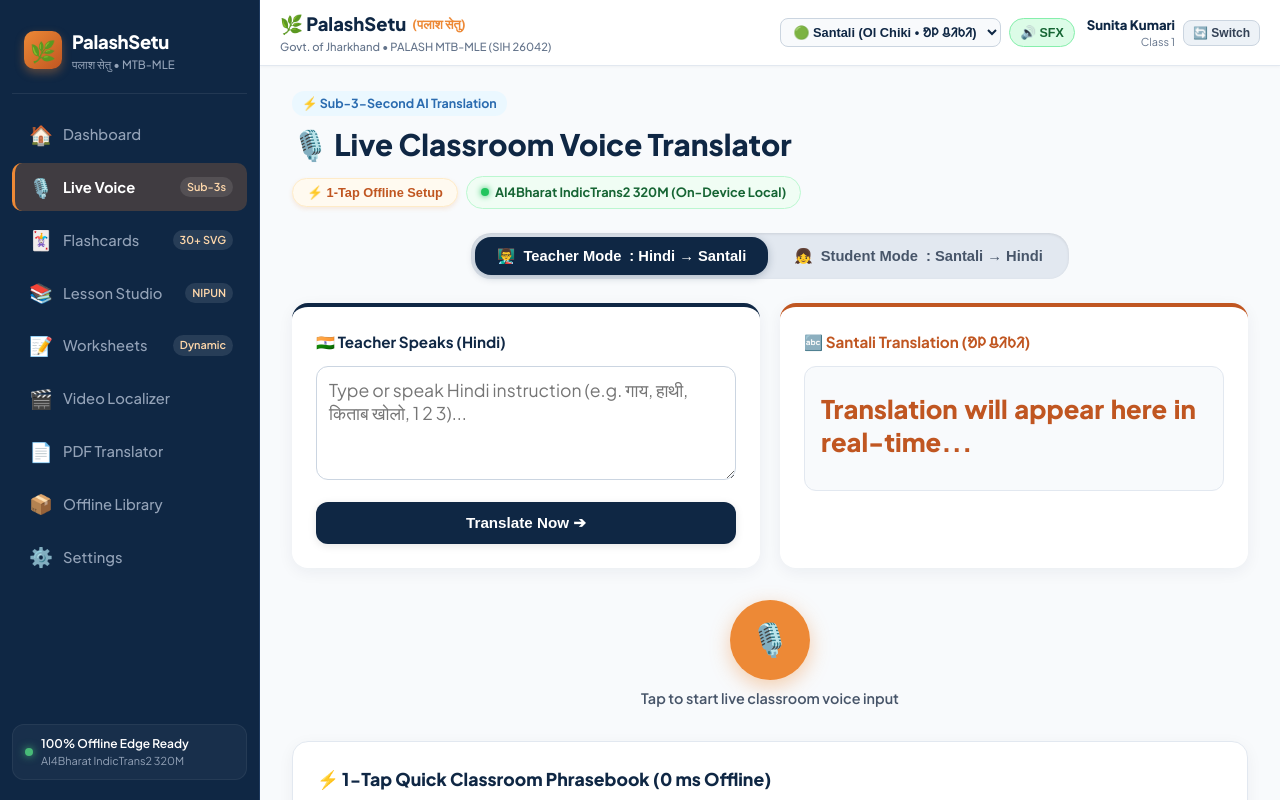
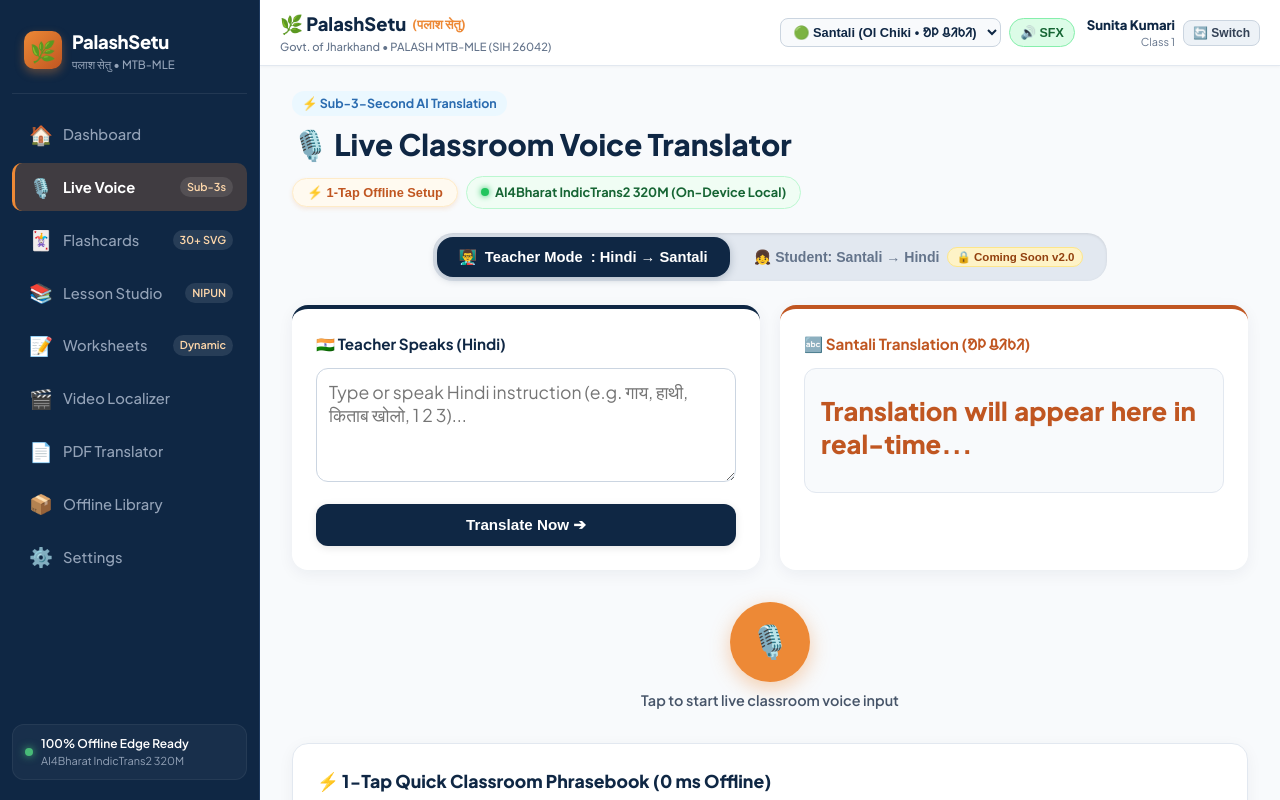
Before and after one commit to puneetmehta288/PalashSetu, a React (Vite) app in the folder mobile/: page /translate in a window 1280 px wide. Built offline with nearby package versions, Linux system fonts and the light colour scheme.

Commit message:
feat: integrate comprehensive offline linguistic dictionary and lock Student Mode as Coming Soon v2.0

```diff
--- a/mobile/src/pages/LiveTranslation.tsx
+++ b/mobile/src/pages/LiveTranslation.tsx
@@ -3,9 +3,11 @@
 import { speakText, transliterateOlChikiToPhonetic, isOlChiki, convertDigitsToOlChiki, convertOlChikiToDigits, numberToSantaliWords } from '../utils/santaliSpeech';
 import { sfx } from '../utils/sfx';
 import { OfflineVoiceModal } from '../components/OfflineVoiceModal';
+import { COMPREHENSIVE_HINDI_TO_SANTALI } from '../data/santali_comprehensive_dictionary';
 
-// Client-side FLN Ol Chiki Dictionary for 100% offline edge translation
+// Comprehensive Client-side FLN Ol Chiki Dictionary for 100% offline edge translation
 const CLIENT_HINDI_TO_SANTALI: Record<string, string> = {
+  ...COMPREHENSIVE_HINDI_TO_SANTALI,
   // Common Sentences
   'नमस्ते बच्चों!': 'ᱡᱚᱦᱟᱨ ᱜᱤᱫᱽᱨᱟᱹᱠᱚ!',
   'अपनी किताब खोलो।': 'ᱟᱢᱟᱜ ᱯᱩᱛᱷᱤ ᱡᱷᱤᱡᱽ ᱢᱮ᱾',
@@ -550,28 +552,33 @@
           </button>
           <button
             onClick={() => {
-              setMode('student');
-              setSourceText('');
-              setTranslatedText('');
-              setPronunciation('');
+              sfx.playTap();
+              alert(
+                '🚧 Student Voice Recognition (Santali ➔ Hindi) Coming Soon in v2.0!\n\n' +
+                'Google Speech Services currently supports Hindi & English voice recognition on Android devices. ' +
+                'Direct Santali ASR via AI4Bharat IndicWav2Vec is in development for PalashSetu v2.0.\n\n' +
+                'Teacher Instruction (Hindi ➔ Santali) is 100% active and offline!'
+              );
             }}
             style={{
-              padding: '10px 22px',
+              padding: '10px 20px',
               borderRadius: '16px',
               border: 'none',
-              backgroundColor: mode === 'student' ? '#c05621' : 'transparent',
-              color: mode === 'student' ? '#ffffff' : '#475569',
+              backgroundColor: 'transparent',
+              color: '#64748b',
               fontWeight: 700,
-              fontSize: '0.92rem',
+              fontSize: '0.88rem',
               cursor: 'pointer',
               display: 'flex',
               alignItems: 'center',
               gap: '8px',
-              boxShadow: mode === 'student' ? '0 2px 8px rgba(192,86,33,0.25)' : 'none',
               transition: 'all 0.15s ease',
             }}
           >
-            👧 <strong>Student Mode</strong>: Santali → Hindi
+            <span>👧 <strong>Student</strong>: Santali → Hindi</span>
+            <span style={{ fontSize: '0.72rem', backgroundColor: '#fef3c7', color: '#92400e', padding: '2px 8px', borderRadius: '10px', fontWeight: 800, border: '1px solid #fde68a' }}>
+              🔒 Coming Soon v2.0
+            </span>
           </button>
         </div>
       </div>
```
